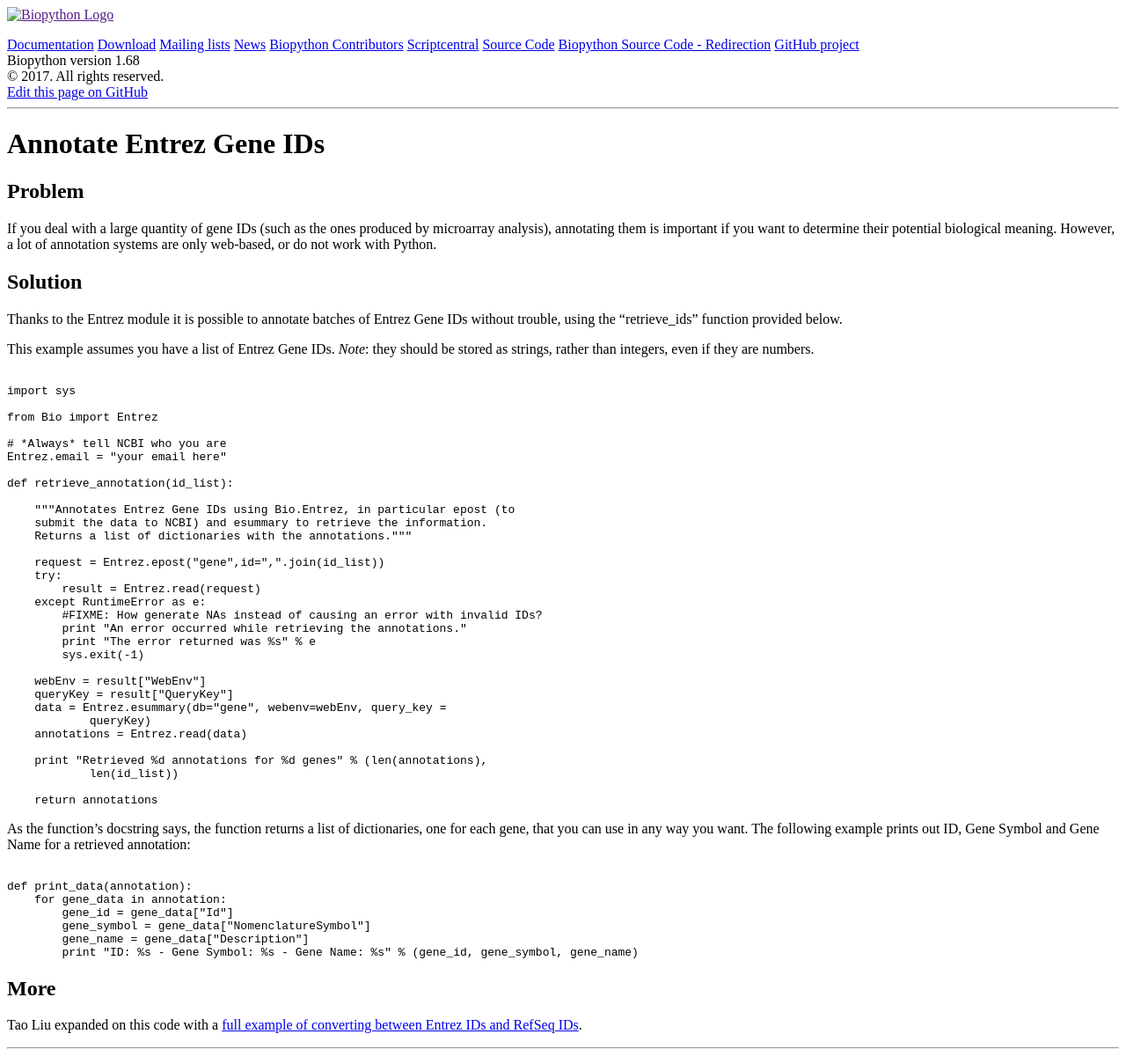
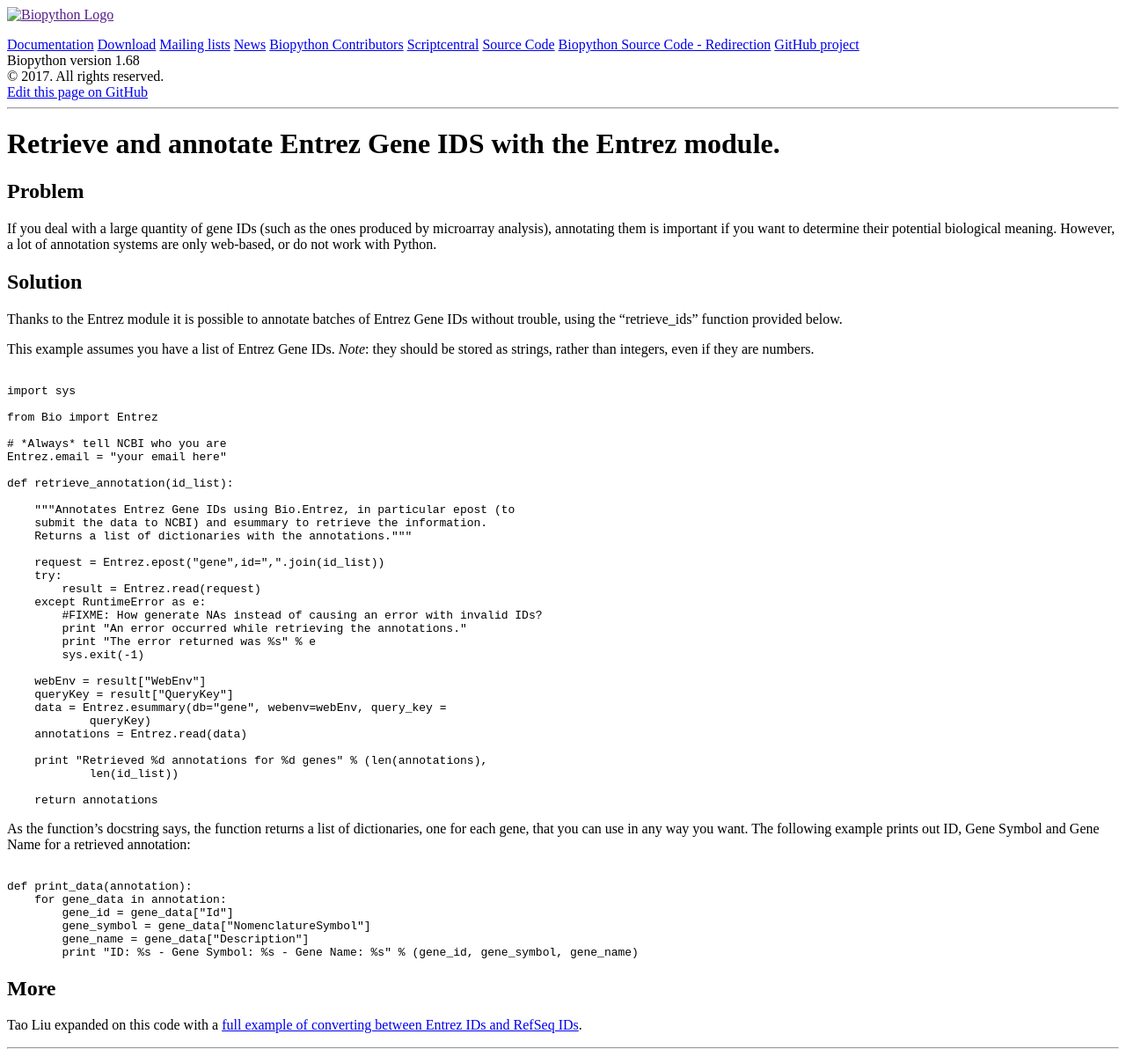
Before and after one commit to biopython/biopython.github.io, a Jekyll site: the page built from wiki/Annotate_Entrez_Gene_IDs.md, in a window 1280 px wide. Shown: the whole page at 88% size. Built offline with Jekyll 4.4.1, drawn with Linux system fonts in a browser that asks for light colours.

Commit message:
Update Annotate_Entrez_Gene_IDs.md

```diff
--- a/wiki/Annotate_Entrez_Gene_IDs.md
+++ b/wiki/Annotate_Entrez_Gene_IDs.md
@@ -1,5 +1,5 @@
 ---
-title: Annotate Entrez Gene IDs
+title: Retrieve and annotate Entrez Gene IDS with the Entrez module.
 permalink: wiki/Annotate_Entrez_Gene_IDs
 layout: wiki
 tags:
```
